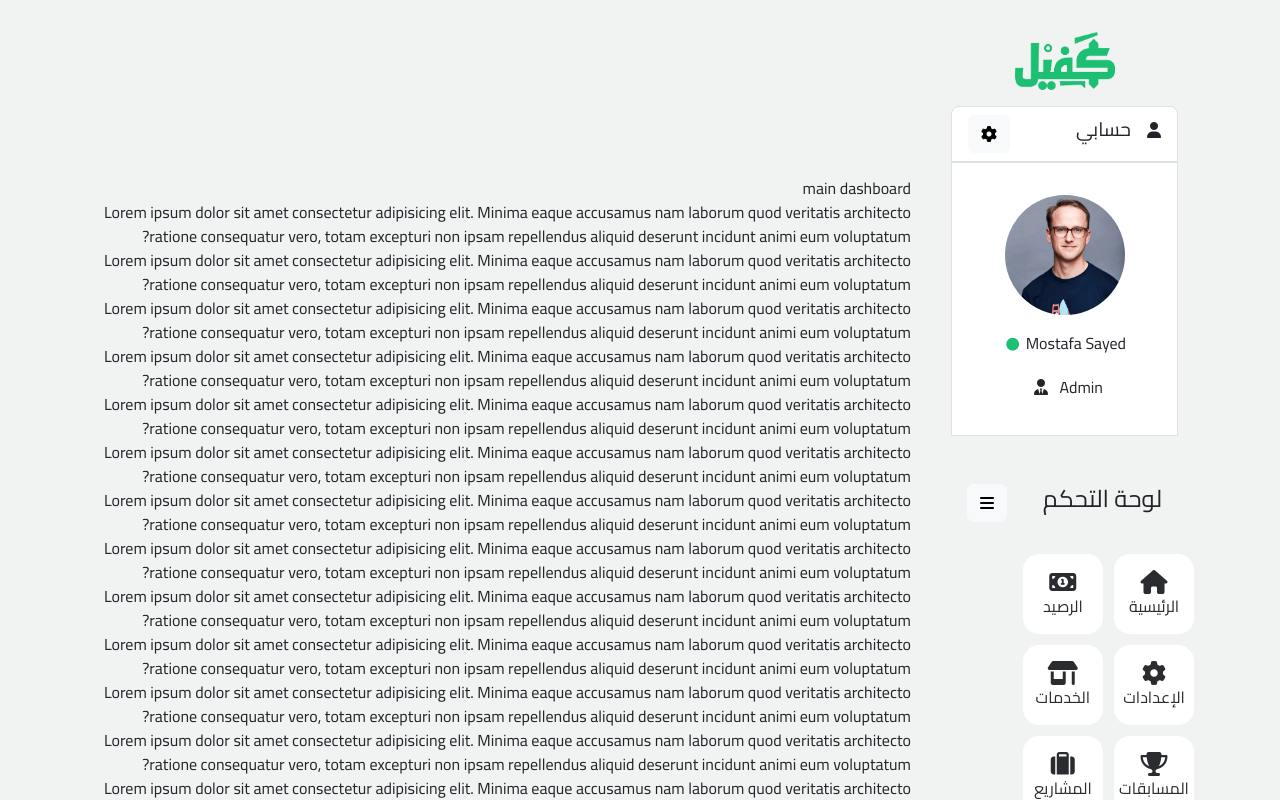
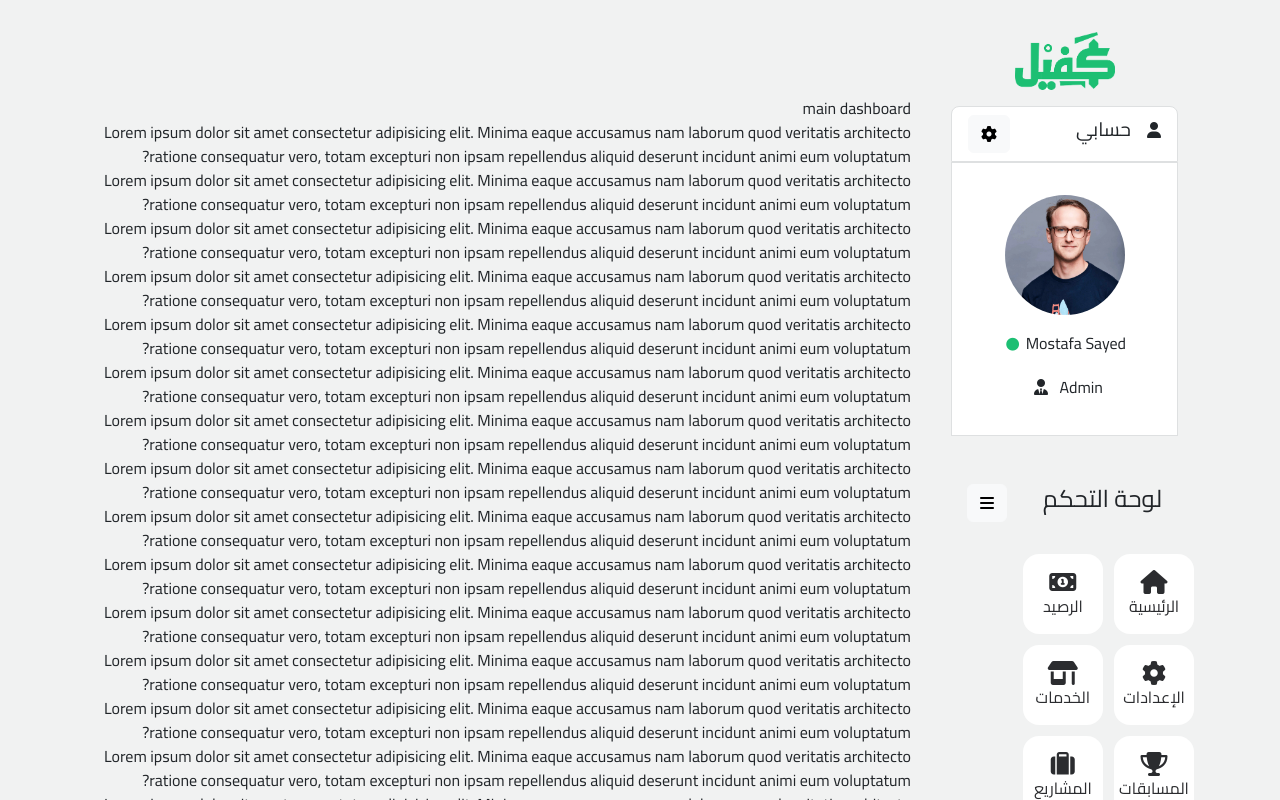
Before and after one commit to Mostafa-sayedahmed/kafil_Dashboard, a React (Create React App) app: page / in a window 1280 px wide. Shown: the top 800 px of the page. Built offline with nearby package versions, Linux system fonts and the light colour scheme.

Commit message:
Update App.css

```diff
--- a/src/App.css
+++ b/src/App.css
@@ -15,7 +15,7 @@
   /* flex-grow: 1; */
   top: 5rem;
   position: relative;
-  padding-top: 5rem;
+  /* padding-top: 5rem; */
   margin-top: 5rem;
   margin-inline: 0;
   height: 100vh;
```
